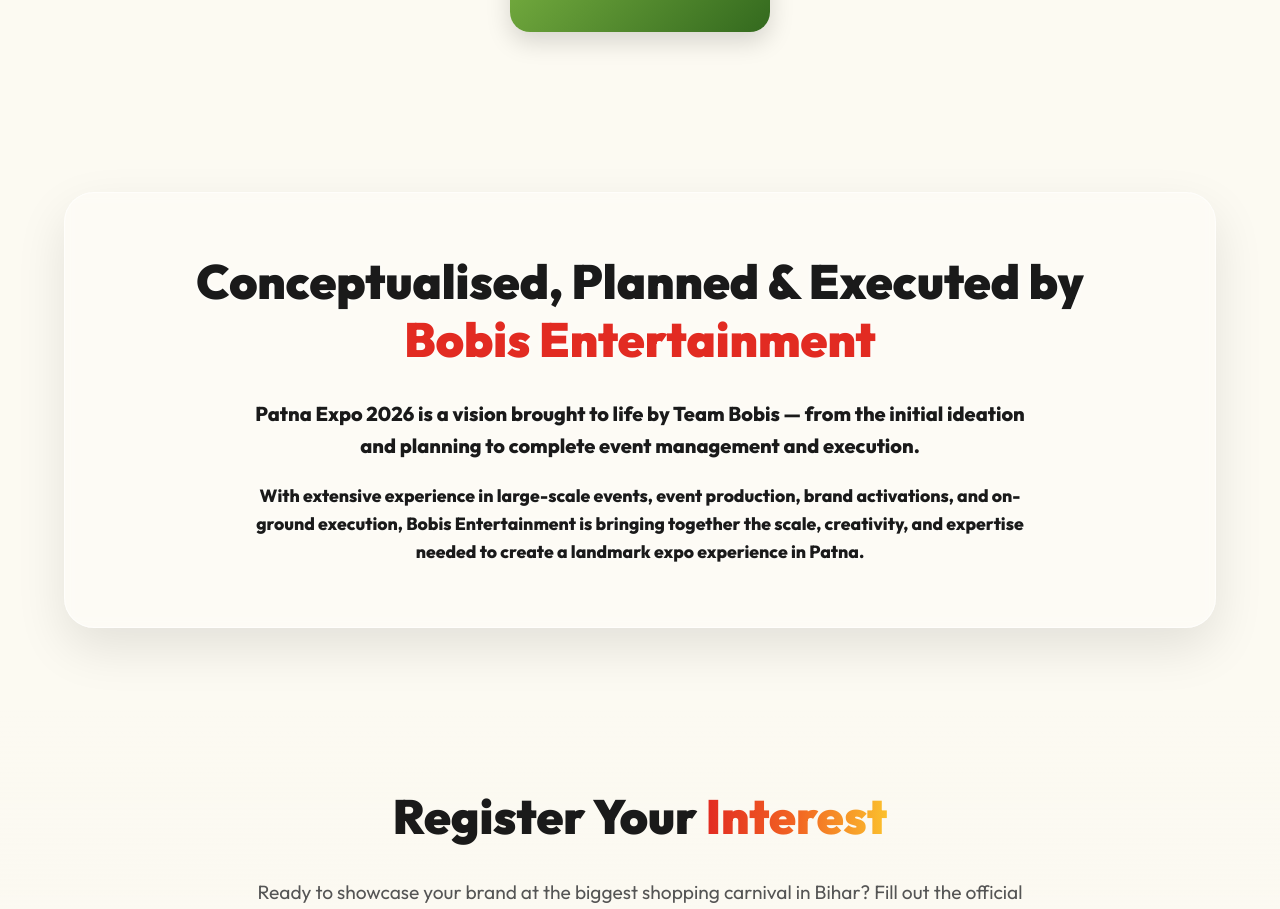
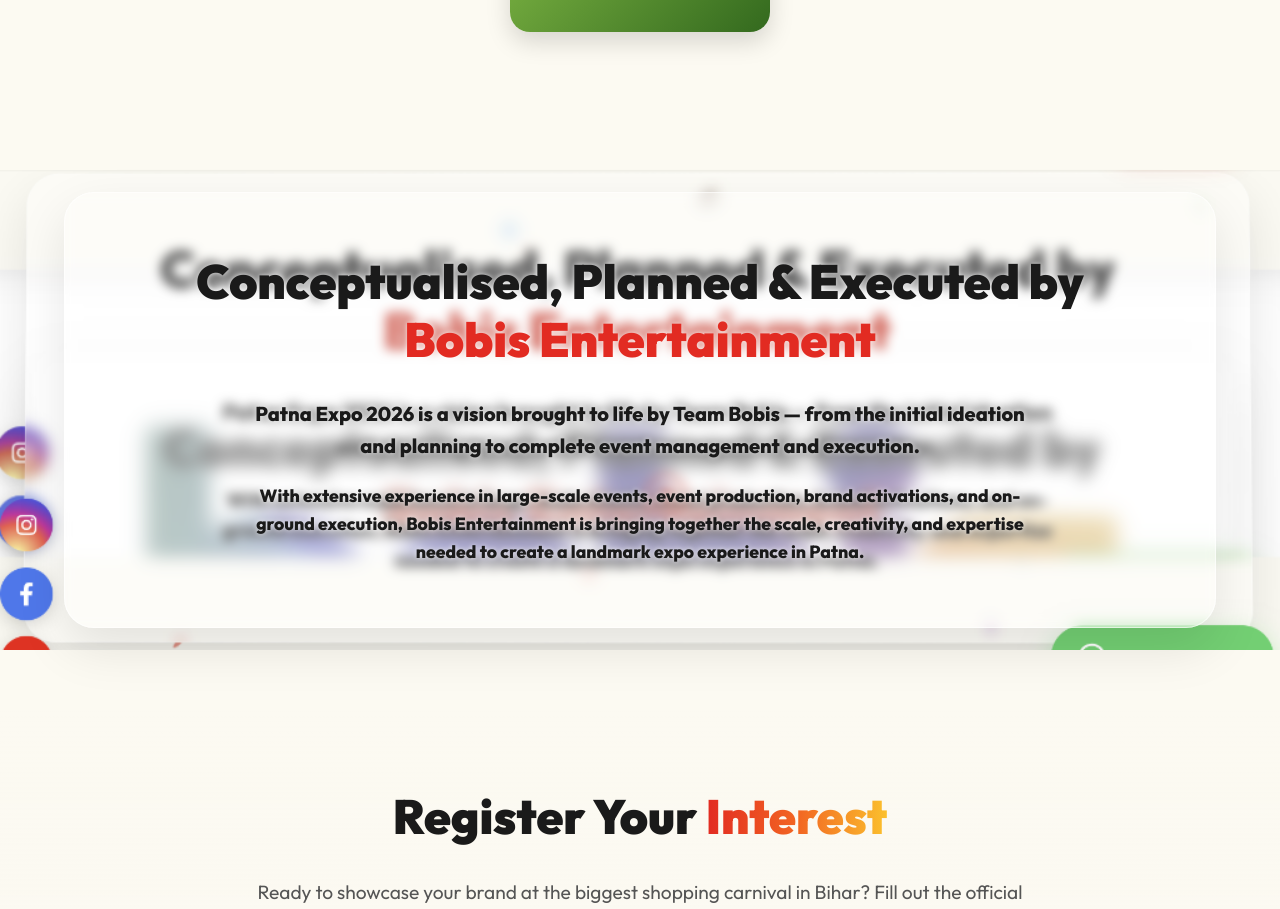
Before and after one commit to irahulsinghrajput/patna-expo-2026, a React (Vite) app: page / in a window 1280 px wide. Shown: the part 2170-3079 px from the top of the page. Built offline with nearby package versions, Linux system fonts and the light colour scheme.

Commit message:
Added the correct high-res Bobis logo with transparent background over the confetti

```diff
--- a/src/App.jsx
+++ b/src/App.jsx
@@ -373,6 +373,10 @@
       {/* Bobis Entertainment Section - Custom Background Image Design */}
       <section className="section-padding" style={{
         background: 'transparent',
+        backgroundImage: 'url(/images/bobis-logo.png)',
+        backgroundSize: 'contain',
+        backgroundPosition: 'center',
+        backgroundRepeat: 'no-repeat',
         position: 'relative',
         zIndex: 1
       }}>
```
Also changed, not shown: public/images/bobis-logo.png.
